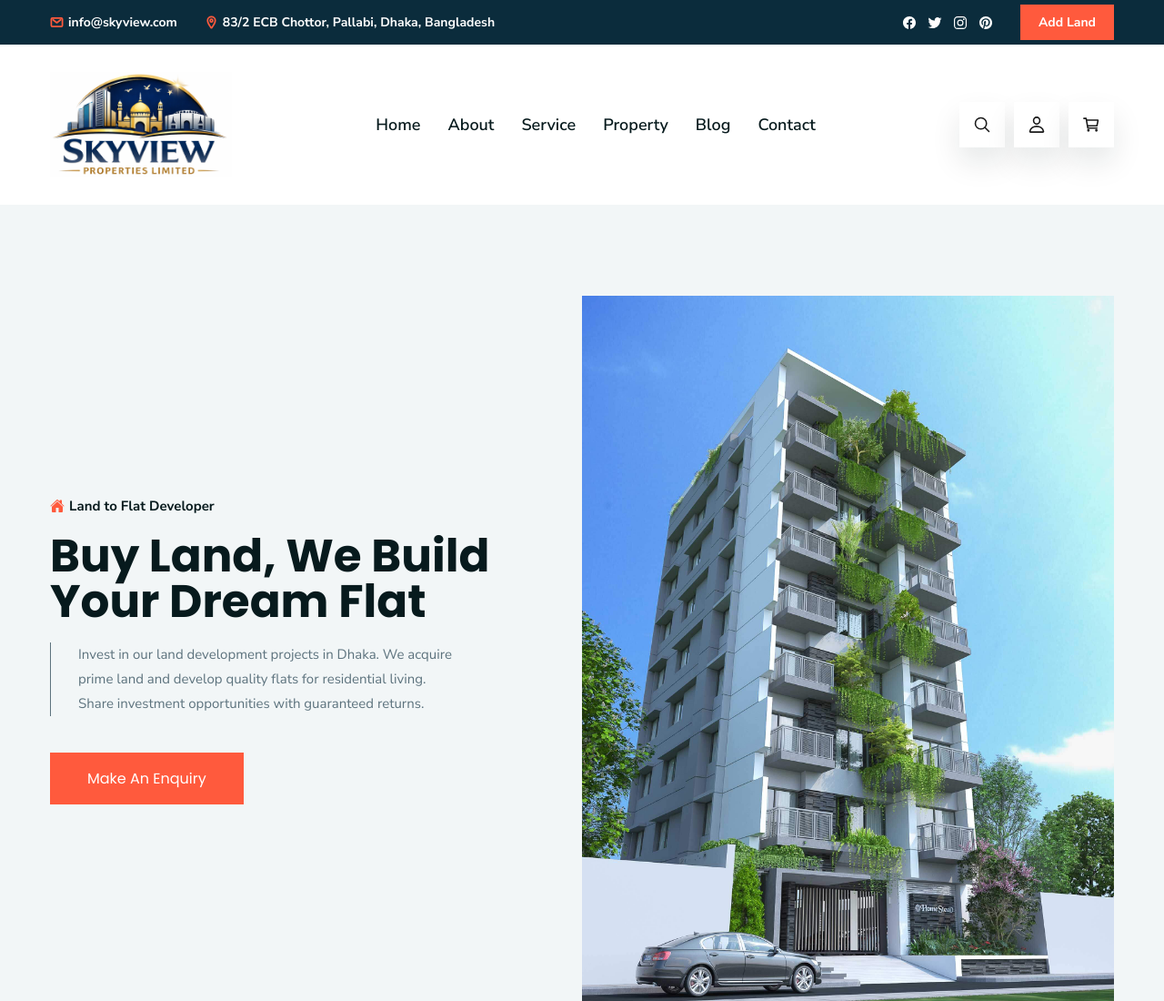
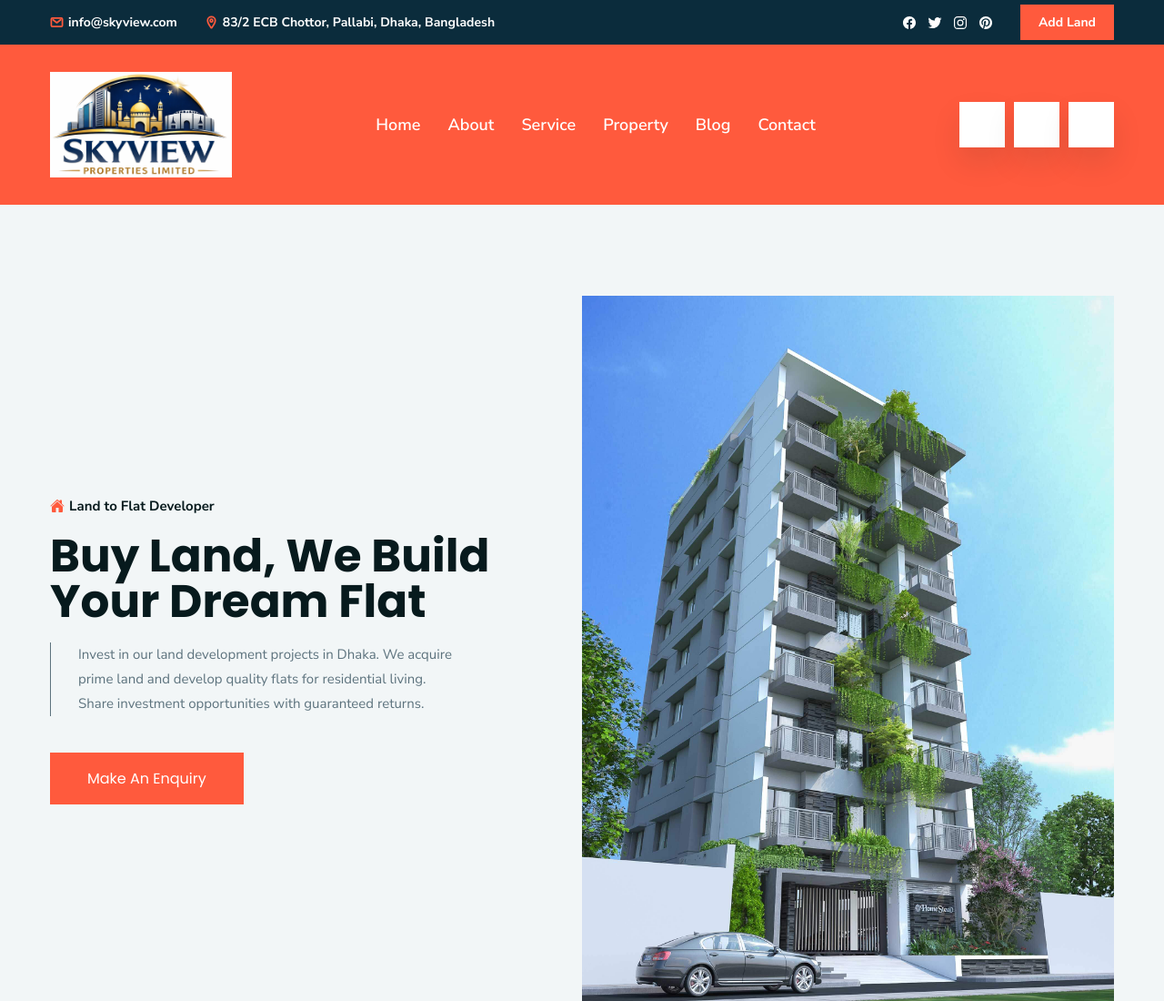
Before and after one commit to naimurrahdurjoy/SkyView-Properties-Limited, a plain HTML site: page index.html in a window 1280 px wide. Shown: the top 1100 px of the page at 91% size. Drawn offline with nearby package versions, Linux system fonts and the light colour scheme.

Commit message:
Header: set header-bottom background to orange and adjust contrast

```diff
--- a/assets/css/style.css
+++ b/assets/css/style.css
@@ -387,10 +387,21 @@ a {
   --orange-soda: hsl(7, 72%, 46%);
 }
 
-.header-bottom {
-  background: var(--white);
+  .header-bottom {
+  background: var(--orange-soda); /* make header bar orange */
   padding-block: 25px;
-}
+  color: var(--white);
+}
+
+  /* ensure nav links and action icons are readable on orange */
+  .header-bottom .navbar-link {
+    color: var(--white);
+  }
+
+  .header-bottom .header-bottom-actions-btn ion-icon,
+  .header-bottom .header-bottom-actions-btn span {
+    color: var(--white);
+  }
 
 .header-bottom .logo img {
   margin-inline: auto;
```
